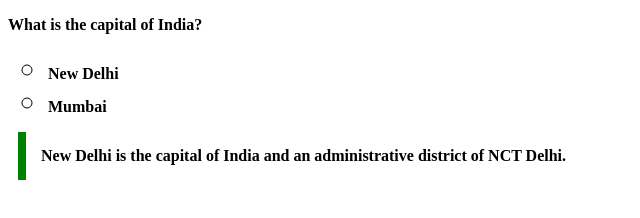
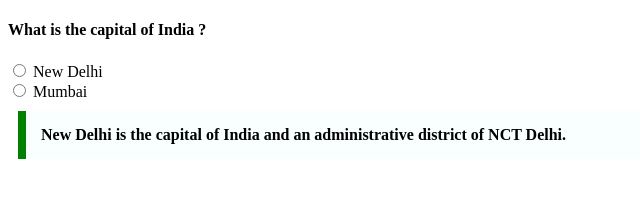
Before and after one commit to acciojob/trivia-bommepallisurya, a website: page main.html in a window 1280 px wide. Shown: the whole page, without its empty margins (0-640 px from the left). Drawn offline with Linux system fonts and the light colour scheme.

Commit message:
created a submission

```diff
--- a/main.html
+++ b/main.html
@@ -4,22 +4,24 @@
 
 <head>
 	<link rel="stylesheet" href="styles.css">
+
 </head>
 
 <body>
 	<!-- the entire body must be written by student -->
+
+		<h4>What is the capital of India ?</h4>
+		<input type="radio" name="ans" value=" delhi">
+		<label for="delhi">New Delhi</label><br>
+		<input type="radio" name="ans" value="mumbai">
+		<label for="mumbai">Mumbai</label>
+		<blockquote  cite=" https://en.wikipedia.org/wiki/New_Delhi " style="max-width: 600px; margin: 10px; padding: 15px; border-left: 8px solid green;background-color: #f8fffe;font-weight: bold;">
+			New Delhi is the capital of India and an administrative district of NCT Delhi.
+		</blockquote>
+
     <script type="text/javascript" src="./script.js">
 </script>
-<p><b>What is the capital of India?<b></p>
 
-	<ul style="list-style-type:circle;">
-		<li> New Delhi</li>
-		<li> Mumbai</li>
-	</ul>
-
-	<blockquote cite="https://en.wikipedia.org/wiki/New_Delhi " class="blqt">
-		   New Delhi is the capital of India and an administrative district of NCT Delhi.
-	</blockquote>
 </body>
 
 </html>
```
